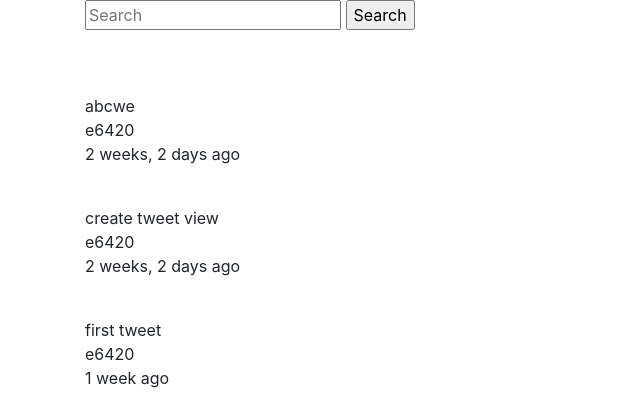
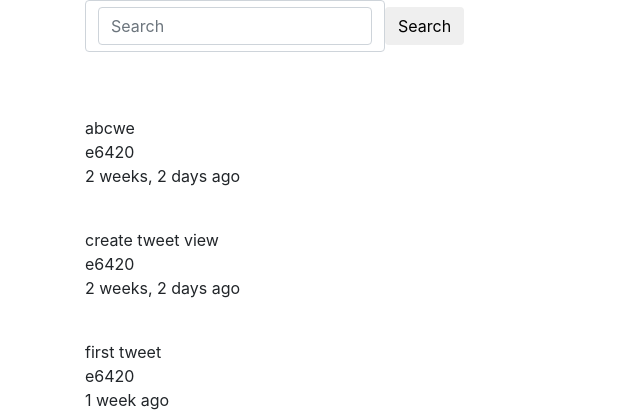
Before and after one commit to AlexandraDamaschin/Tweetme, a Django app: page /tweet/ in a window 1280 px wide. Shown: the top 420 px of the page, without its empty margins (0-640 px from the left). Run offline with Django 3.2, Linux system fonts and the light colour scheme; data comes from the database, SQL or seed files in the repository; parts of the project's set-up code (start-up, migrations or seed data) failed here and were passed over; some libraries are stand-ins or nearby versions.

Commit message:
bootstrap search form

```diff
--- a/src/tweets/templates/tweets/search_form.html
+++ b/src/tweets/templates/tweets/search_form.html
@@ -5,11 +5,16 @@
     <title>Search Form</title>
 </head>
 <body>
-
-<form method='GET' action='{% url "tweet:list" %}'>
-    <input type='text' name='q' placeholder='Search' value='{{ request.GET.q }}'/>
-    <input type='submit' value='Search'/>
-</form>
+<div class="row">
+    <div class="col-sm-12 text-center">
+        <form class="form-inline" method='GET' action='{% url "tweet:list" %}'>
+            <div class="form-control">
+                <input class="form-control" type='text' name='q' placeholder='Search' value='{{ request.GET.q }}'/>
+            </div>
+            <input class="btn btn-default" type='submit' value='Search'/>
+        </form>
+    </div>
+</div>
 
 </body>
 </html>
```
